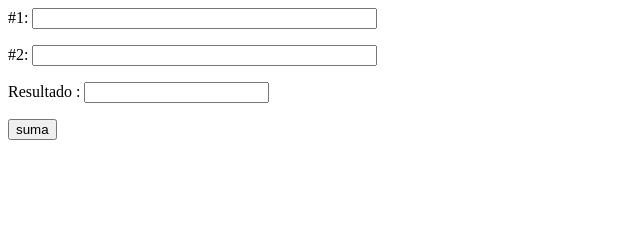
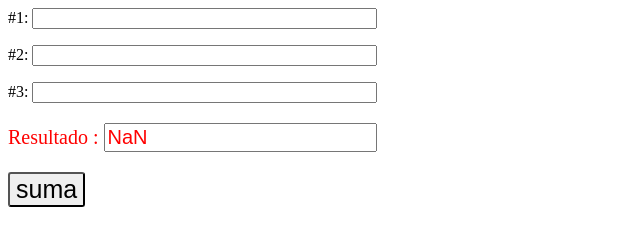
Before and after one commit to edwinorlando83/A20DPWEBDI, a plain HTML site: page jsformularios.html in a window 1280 px wide. Both pictures are taken after a click on the button "suma". Shown: the whole page, without its empty margins (0-640 px from the left). Drawn offline with Linux system fonts and the light colour scheme.

Commit message:
clase javascript 2

```diff
--- a/css/estilos.css
+++ b/css/estilos.css
@@ -19,3 +19,11 @@
     background-color: red;
 
 }
+.negativo{
+  color: red;
+  font-size: 20px;
+}
+.positivo {
+  color: green;
+  font-size: 20px;
+}
--- a/jsformularios.html
+++ b/jsformularios.html
@@ -1,25 +1,39 @@
 <html>
+
 <head>
   <meta charset="utf-8" />
   <title>javascript</title>
+  <link rel="stylesheet" href="css/estilos.css" />
+
 </head>
 
 <body>
   <form id="frmdatos">
-      <p>#1: <input id="txtNumero1" type="text"  size="40" /></p>
-      <p>#2: <input id="txtNumero2" type="text"   size="40" /></p>
-
-      <p> Resultado : <input id="resultado" readonly />   </p>
-      <input type="button" onclick="suma()" value="suma"> </input>
+    <p>#1: <input id="txtNumero1" type="text" size="40" /></p>
+    <p>#2: <input id="txtNumero2" type="text" size="40" /></p>
+    <p>#3: <input id="txtNumero3" type="text" size="40" /></p>
+    <p id="presultado" > Resultado :      <input id="resultado" readonly /> </p>
+    <input style="border-radius: 3px;font-size: 25px;" type="button" onclick="suma()" value="suma"> </input>
   </form>
   <script>
+    function suma() {
+      var n1 = document.getElementById('txtNumero1').value;
+      var n2 = document.getElementById('txtNumero2').value;
+      var n3 = document.getElementById('txtNumero3').value;
+      var resultado = document.getElementById('resultado');
+      resultado.value = parseInt(n1) + parseInt(n2) + parseInt(n3);
 
-        function suma(){
-            var n1 =  document.getElementById('txtNumero1').value ;
-            var n2 =  document.getElementById('txtNumero2').value ;
-            var resultado =  document.getElementById('resultado')  ;
-            resultado.value = n1  + n2;
+      if (resultado.value > 0) {
+        document.getElementById("resultado").className ="positivo";
+        document.getElementById("presultado").className ="positivo";
+        console.log('Es positivo');
+      }
+      else {
+        document.getElementById("resultado").className ="negativo";
+        document.getElementById("presultado").className ="negativo";
+      }
     }
   </script>
 </body>
+
 </html>
```
Lines whose indentation alone changed are shown as unchanged.
